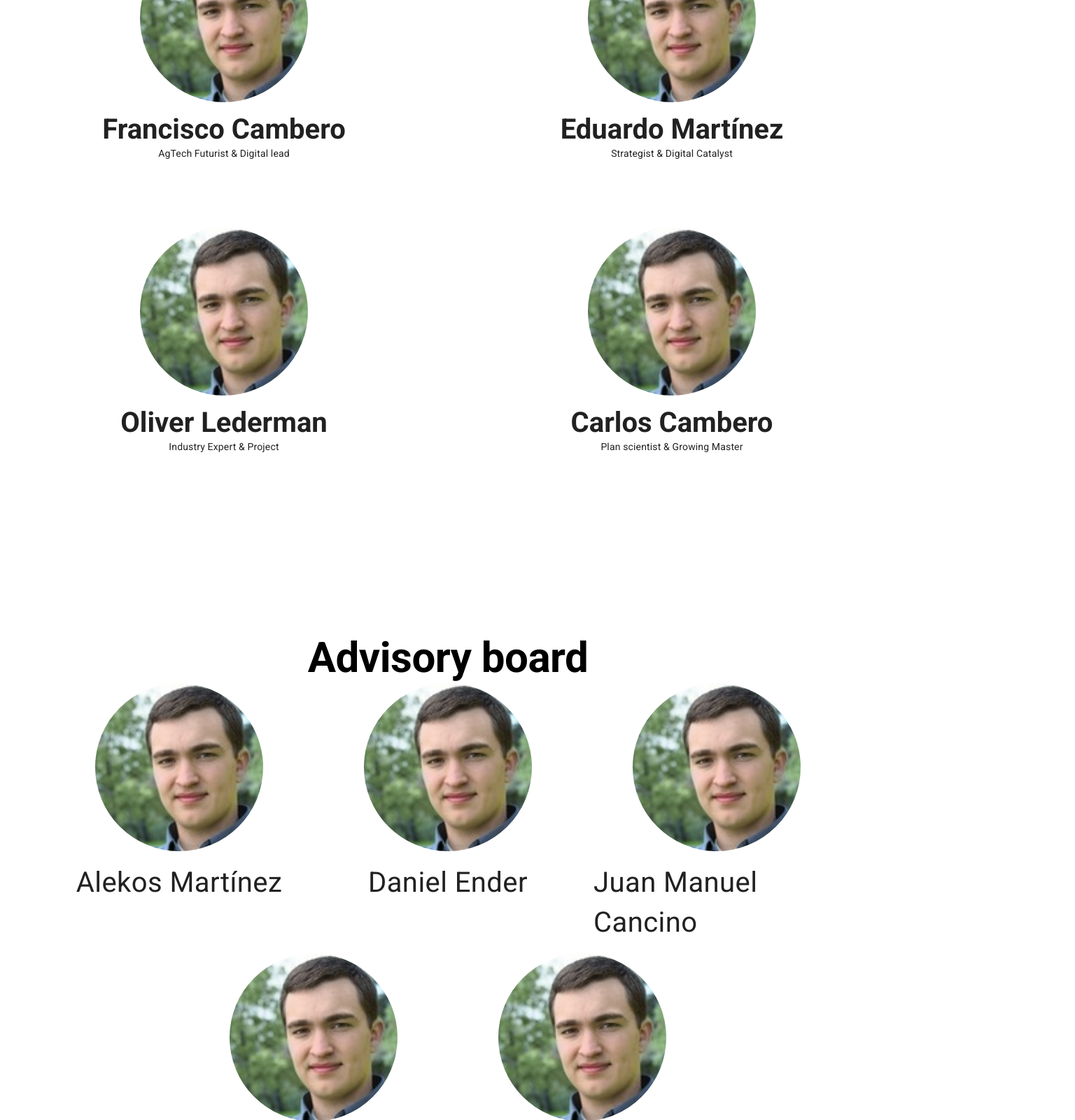
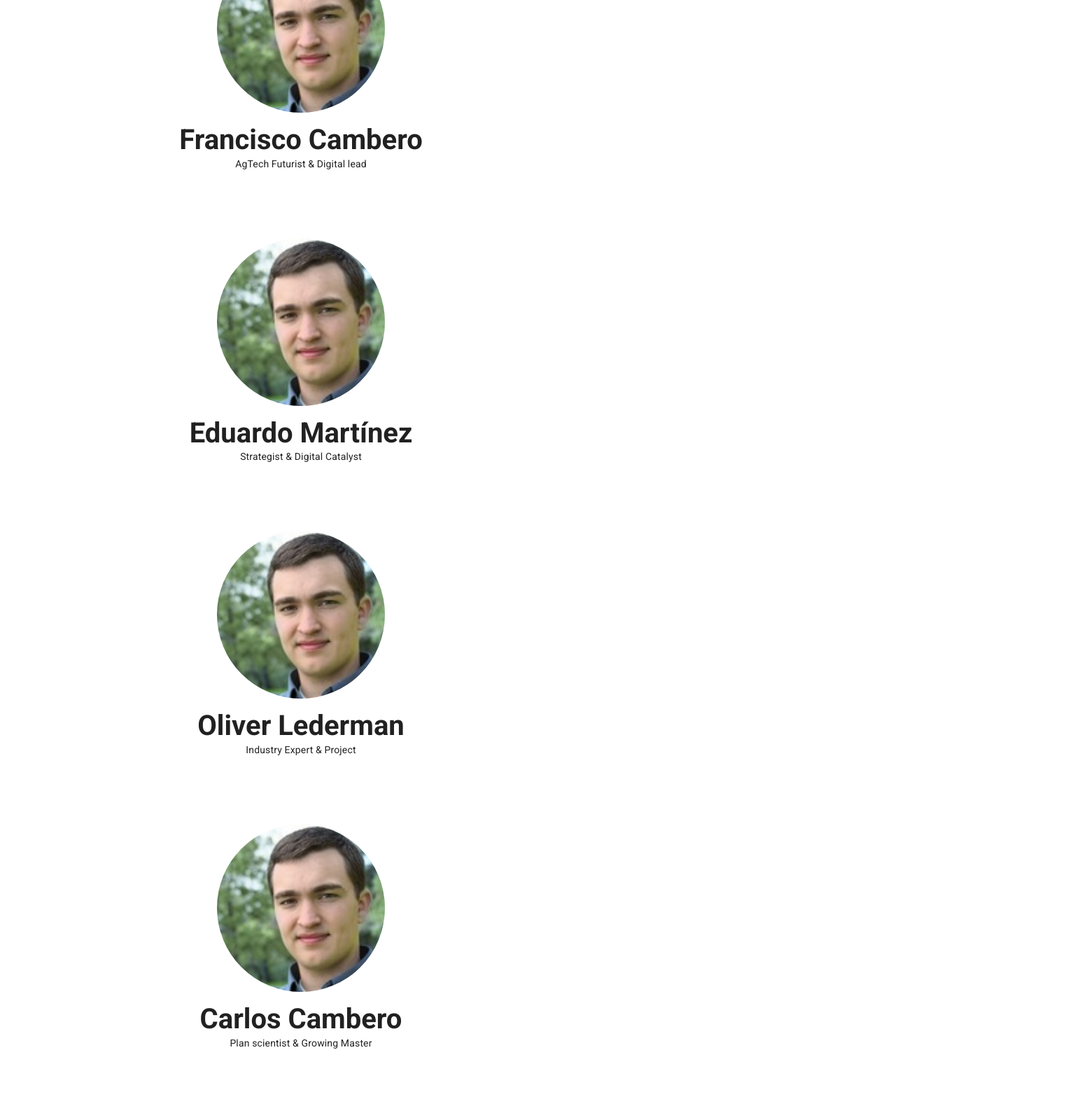
Before and after one commit to EsquizoDEV/hervana, a React (Create React App) app: page /team in a window 1280 px wide. Shown: the part 1200-2800 px from the top of the page at 70% size, 1536 px wide, since content can reach past the window. Built offline with nearby package versions, Linux system fonts and the light colour scheme.

Commit message:
team fix

```diff
--- a/src/views/nosotros/pages/Team.jsx
+++ b/src/views/nosotros/pages/Team.jsx
@@ -36,19 +36,18 @@ const Team = () => {
     return (
         <div>
             <Box sx={{flexGrow:0}}>
-                <Grid container spacing={0}>
+                <Grid sx={{overflow: 'hidden'}} container spacing={0}>
                     <NavBar isMobile={isMobile}/>
 
-                    <Grid container sx={{backgroundColor:"black", height:"40vh", display:"flex", justifyContent:"center", alignItems:"center"}}>
-                        <Grid item sx={{marginTop:"40px"}}>
-                            <Typography sx={{padding:"50px", color:"white", fontSize:"100px", fontWeight:"bold"}} variant="h1">
+                    <Grid id="letras-intro" item xs={12} sx={{backgroundColor:"black", marginBottom:"10hv", height:"50vh", display:"flex", justifyContent:"center", alignItems:"center"}}>
+                            <Typography sx={{padding:"50px", marginTop:"5vh", color:"white", fontSize:"100px", fontWeight:"bold"}} variant="h1">
                                 Nuestro equipo
                             </Typography>
                     </Grid>
-                    </Grid>
 
-                    <Box sx={{marginBottom:"50px",marginTop:"50px",paddingLeft:"25vw",paddingRight:"25vw",width:"100%", display:"flex", flexDirection:"column", alignItems:"center", justifyContent:"center"}}>
-                        <Typography variant="body2" sx={{marginBottom:"40px ",fontSize:"30px", color:"black"}}>
+                    <Grid item xs={12} id="intro-texto" sx={{width:"100%", height:"auto"}}>
+                        <Box sx={{marginBottom:"50px",marginTop:"100px",paddingLeft:"15vw",paddingRight:"15vw", display:"flex", flexDirection:"column", alignItems:"center", justifyContent:"center"}}>
+                            <Typography variant="body2" sx={{width:"100%", marginBottom:"40px ",fontSize:"30px", color:"black"}}>
                             Estamos conformados por un equipo de jóvenes profesionales interdisciplinarios con
                             experiencia en proyectos y organizaciones de clase mundial, que cuenta con una amplia red de
                             contactos y que son especialistas en operaciones de cultivo en ambientes controlados,
@@ -68,7 +67,7 @@ const Team = () => {
                                 </AccordionSummary>
 
                                 <AccordionDetails>
-                                <Typography>
+                                    <Typography variant="h6">
                                     Somos latinoamericanos que han sido formados académica y profesionalmente en los Países
                                     Bajos. Este lugar es un hub de innovación y conocimiento en horticultura, tecnología, negocios
                                     con énfasis en sustentabilidad y pionera en la legalización de cannabis. Nos une el interés
@@ -78,13 +77,30 @@ const Team = () => {
                                 </AccordionDetails>
                             </Accordion>
                         </Box>
+                    </Grid>
 
+                    <Grid id="equipo1" item xs={12}>
                         <Box sx={{marginBottom:"20vh",width:"100%",display:"flex", flexDirection:"column", justifyContent:"center", alignItems:"center"}}>
-                      <Typography variant="h2" style={{fontWeight:"bold", fontSize:""}}>
+                            <Typography variant="h2" style={{fontWeight:"bold", fontSize:"", marginBottom:"10vh"}}>
                                 Managers
                             </Typography>
-                      <Box sx={{marginBottom:"10vh",paddingLeft:"20vw", paddingRight:"20vw",width:"100%", display:"flex", justifyContent:"center"}}>
-                        <Box sx={{width:"100%"}}>
+                            <Grid
+                                container
+                                direction="row"
+                                justifyContent="space-evenly"
+                                alignItems="stretch"
+                            >
+                                <Grid
+                                    item
+                                    container
+                                    direction="row"
+                                    justifyContent="space-evenly"
+                                    alignItems="stretch" xs={12}
+                                    spacing={3}
+                                >
+                                    <Box sx={{marginBottom:"10vh",paddingLeft:"20vw", paddingRight:"20vw",width:"100%"}}>
+                                        <Grid item xs={12} md={6}>
+                                            <Box sx={{width: "100%", marginBottom:"10vh"}}>
                                                 <Card
                                                     elevation={0}
                                                 >
@@ -99,17 +115,19 @@ const Team = () => {
                                                         />
                                                     </div>
                                                     <CardContent>
-                                <Typography variant="h3" style={{fontWeight:"bold", fontSize:"5vh", display:"flex", justifyContent:"center"}}>
+                                                        <Typography variant="h3" align="center" style={{fontWeight:"bold", fontSize:"5vh", display:"flex", justifyContent:"center"}}>
                                                             Francisco Cambero
                                                         </Typography>
-                                <Typography variant="body2" style={{display:"flex", justifyContent:"center"}}>
+                                                        <Typography variant="body2" align="center" style={{display:"flex", justifyContent:"center"}}>
                                                             AgTech Futurist & Digital lead
                                                         </Typography>
                                                     </CardContent>
                                                     <CardMedia/>
                                                 </Card>
                                             </Box>
-                        <Box sx={{width:"100%"}}>
+                                        </Grid>
+                                        <Grid item xs={12} md={6}>
+                                            <Box sx={{width:"100%", marginBottom:"10vh"}}>
                                                 <Card
                                                     elevation={0}
                                                 >
@@ -124,19 +142,19 @@ const Team = () => {
                                                         />
                                                     </div>
                                                 <CardContent>
-                                <Typography variant="h3" style={{fontWeight:"bold", fontSize:"5vh", display:"flex", justifyContent:"center"}}>
+                                                    <Typography variant="h3" align="center" style={{fontWeight:"bold", fontSize:"5vh", display:"flex", justifyContent:"center"}}>
                                                         Eduardo Martínez
                                                     </Typography>
-                                <Typography variant="body2" style={{display:"flex", justifyContent:"center"}}>
+                                                    <Typography variant="body2" align="center" style={{display:"flex", justifyContent:"center"}}>
                                                         Strategist & Digital Catalyst
                                                     </Typography>
                                                 </CardContent>
                                                 <CardMedia/>
                                                 </Card>
                                             </Box>
-                      </Box>
-                      <Box sx={{marginBottom:"10vh",paddingLeft:"20vw", paddingRight:"20vw",width:"100%", display:"flex", justifyContent:"center"}}>
-                        <Box sx={{width:"50%"}}>
+                                        </Grid>
+                                        <Grid item xs={12} md={6}>
+                                            <Box sx={{width:"100%", marginBottom:"10vh"}}>
                                                 <Card
                                                     elevation={0}
                                                 >
@@ -151,17 +169,19 @@ const Team = () => {
                                                         />
                                                     </div>
                                                 <CardContent>
-                                <Typography variant="h3" style={{fontWeight:"bold", fontSize:"5vh", display:"flex", justifyContent:"center"}}>
+                                                    <Typography variant="h3" align="center" style={{fontWeight:"bold", fontSize:"5vh", display:"flex", justifyContent:"center"}}>
                                                         Oliver Lederman
                                                     </Typography>
-                                <Typography variant="body2" style={{display:"flex", justifyContent:"center"}}>
+                                                    <Typography variant="body2" align="center" style={{display:"flex", justifyContent:"center"}}>
                                                         Industry Expert & Project
                                                     </Typography>
                                                 </CardContent>
                                                 <CardMedia/>
                                                 </Card>
                                             </Box>
-                        <Box sx={{width:"50%"}}>
+                                        </Grid>
+                                        <Grid item xs={12} md={12} md={6}>
+                                            <Box sx={{width:"100%", marginBottom:"10vh"}}>
                                                 <Card
                                                     elevation={0}
                                                 >
@@ -176,24 +196,36 @@ const Team = () => {
                                                         />
                                                     </div>
                                                 <CardContent>
-                                <Typography variant="h3" style={{fontWeight:"bold", fontSize:"5vh", display:"flex", justifyContent:"center"}}>
+                                                    <Typography variant="h3" align="center" style={{fontWeight:"bold", fontSize:"5vh", display:"flex", justifyContent:"center"}}>
                                                         Carlos Cambero
                                                     </Typography>
-                                <Typography variant="body2" style={{display:"flex", justifyContent:"center"}}>
+                                                    <Typography variant="body2" align="center" style={{display:"flex", justifyContent:"center"}}>
                                                         Plan scientist & Growing Master
                                                     </Typography>
                                                 </CardContent>
                                                 <CardMedia/>
                                                 </Card>
                                             </Box>
+                                        </Grid>
                                     </Box>
+                                </Grid>
+                            </Grid>
                         </Box>
+                    </Grid>
+                    <Grid id="equipo2" item xs={12}>
                         <Box sx={{width:"100%",display:"flex", flexDirection:"column", justifyContent:"center", alignItems:"center"}}>
                             <Typography variant="h2" style={{fontWeight:"bold", fontSize:""}}>
                                 Advisory board
                             </Typography>
+                            <Grid
+                                container
+                                direction="row"
+                                justifyContent="space-evenly"
+                                alignItems="stretch"
+                            >
                                 <Box sx={{marginBottom:"10vh",paddingLeft:"20vw", paddingRight:"20vw",width:"100%", display:"flex", flexWrap:"wrap",justifyContent:"center"}}>
-                        <Box sx={{width:"30%"}}>
+                                    <Grid item xs={12}md={4}>
+                                        <Box sx={{width:"100%", marginBottom:"10vh"}}>
                                             <Card
                                                 elevation={0}
                                             >
@@ -208,14 +240,16 @@ const Team = () => {
                                                     />
                                                 </div>
                                             <CardContent>
-                                <Typography variant="body2" style={{fontSize:"5vh",display:"flex", justifyContent:"center"}}>
+                                                <Typography variant="body2" align="center" style={{fontSize:"5vh",display:"flex", justifyContent:"center"}}>
                                                     Alekos Martínez
                                                 </Typography>
                                             </CardContent>
                                             <CardMedia/>
                                             </Card>
                                         </Box>
-                        <Box sx={{width:"30%"}}>
+                                    </Grid>
+                                    <Grid item xs={12}md={4}>
+                                        <Box sx={{width:"100%", marginBottom:"10vh"}}>
                                             <Card
                                                 elevation={0}
                                             >
@@ -230,14 +264,16 @@ const Team = () => {
                                                     />
                                                 </div>
                                             <CardContent>
-                                <Typography variant="body2" style={{fontSize:"5vh",display:"flex", justifyContent:"center"}}>
+                                                <Typography variant="body2" align="center" style={{fontSize:"5vh",display:"flex", justifyContent:"center"}}>
                                                     Daniel Ender
                                                 </Typography>
                                             </CardContent>
                                             <CardMedia/>
                                             </Card>
                                         </Box>
-                        <Box sx={{width:"30%"}}>
+                                    </Grid>
+                                    <Grid item xs={12}md={4}>
+                                        <Box sx={{width:"100%", marginBottom:"10vh"}}>
                                             <Card
                                                 elevation={0}
                                             >
@@ -252,14 +288,16 @@ const Team = () => {
                                                     />
                                                 </div>
                                             <CardContent>
-                                <Typography variant="body2" style={{fontSize:"5vh",display:"flex", justifyContent:"center"}}>
+                                                <Typography variant="body2" align="center" style={{fontSize:"5vh",display:"flex", justifyContent:"center"}}>
                                                     Juan Manuel Cancino
                                                 </Typography>
                                             </CardContent>
                                             <CardMedia/>
                                             </Card>
                                         </Box>
-                        <Box sx={{width:"30%"}}>
+                                    </Grid>
+                                    <Grid item xs={12}md={4}>
+                                        <Box sx={{width:"100%", marginBottom:"10vh"}}>
                                             <Card
                                                 elevation={0}
                                             >
@@ -274,14 +312,16 @@ const Team = () => {
                                                     />
                                                 </div>
                                             <CardContent>
-                                <Typography variant="body2" style={{fontSize:"5vh",display:"flex", justifyContent:"center"}}>
+                                                <Typography variant="body2" align="center" style={{fontSize:"5vh",display:"flex", justifyContent:"center"}}>
                                                     Marisol Fonseca
                                                 </Typography>
                                             </CardContent>
                                             <CardMedia/>
                                             </Card>
                                         </Box>
-                        <Box sx={{width:"30%"}}>
+                                    </Grid>
+                                    <Grid item xs={12}md={4}>
+                                        <Box sx={{width:"100%", marginBottom:"10vh"}}>
                                             <Card
                                                 elevation={0}
                                             >
@@ -296,15 +336,18 @@ const Team = () => {
                                                     />
                                                 </div>
                                             <CardContent>
-                                <Typography variant="body2" style={{fontSize:"5vh",display:"flex", justifyContent:"center"}}>
+                                                <Typography variant="body2" align="center" style={{fontSize:"5vh",display:"flex", justifyContent:"center"}}>
                                                     Alonso Peñelas
                                                 </Typography>
                                             </CardContent>
                                             <CardMedia/>
                                             </Card>
                                         </Box>
+                                    </Grid>
                                 </Box>
+                            </Grid>
                         </Box>
+                    </Grid>
 
                     <Grid item xs={12}>
                         <Footer isMobile={isMobile} id="footer-component" />
```
Lines whose indentation alone changed are shown as unchanged.
